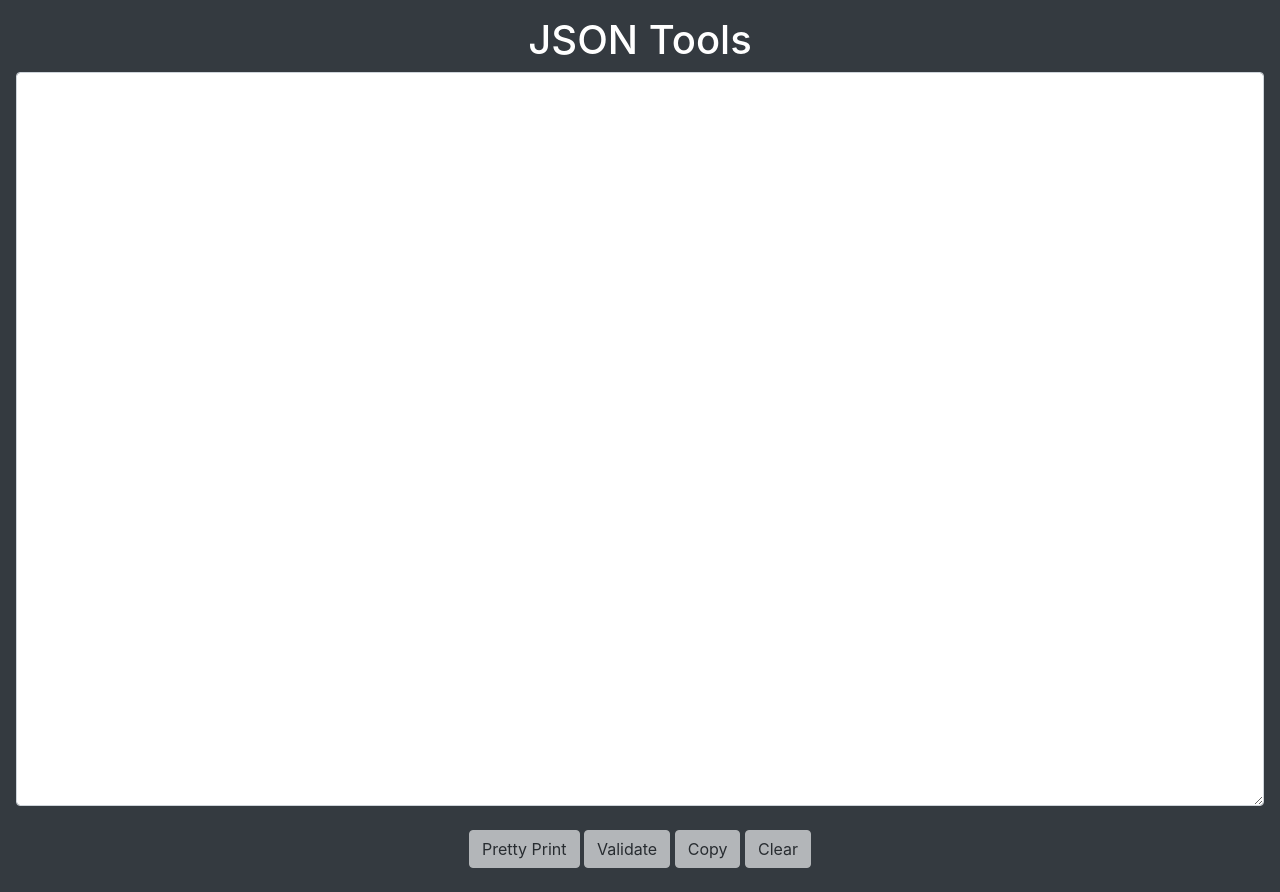
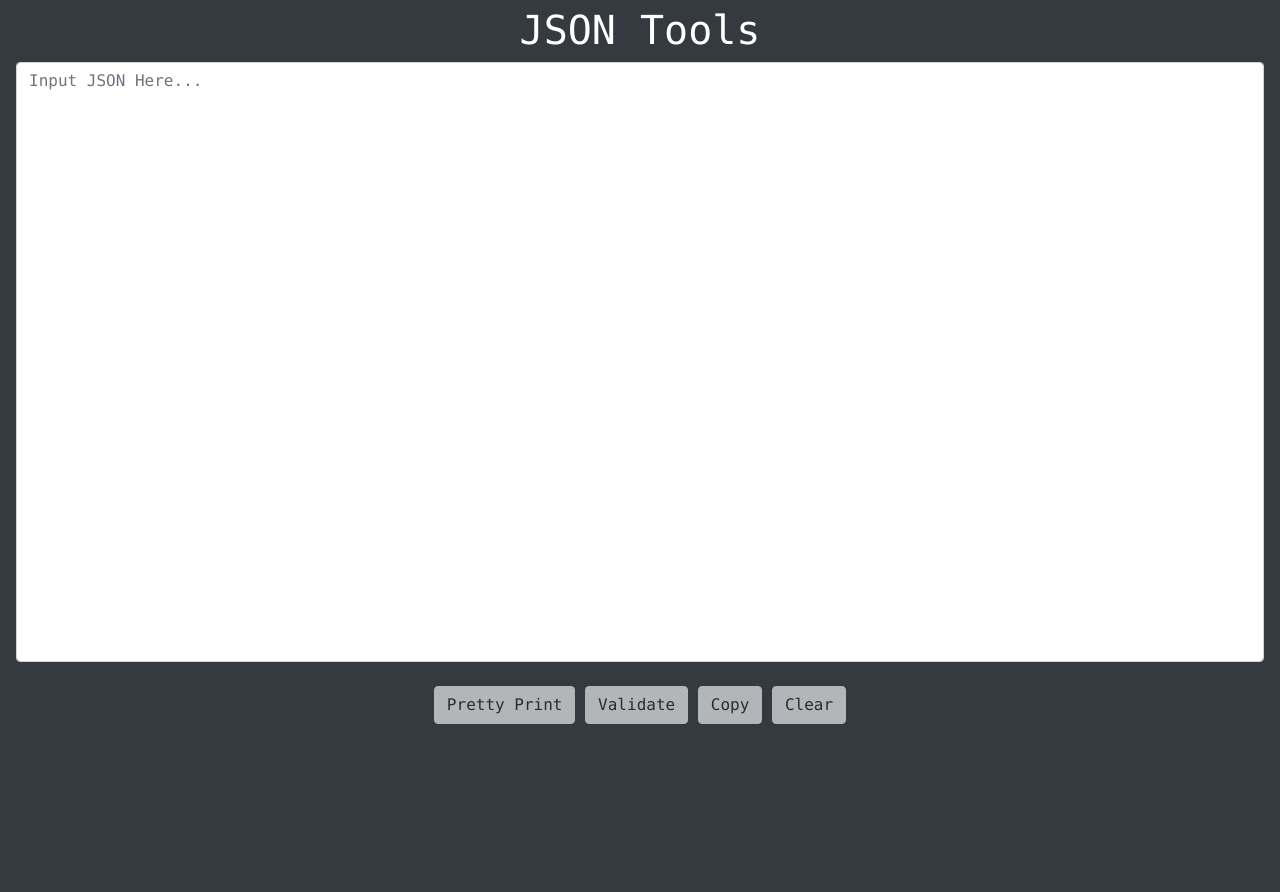
Before and after one commit to thomaschaplin/json-tools, a plain HTML site: page index.html in a window 1280 px wide. After the commit the page ends 800 px from the top, so only its background shows below. Drawn offline with nearby package versions, Linux system fonts and the light colour scheme.

Commit message:
Added CSS + Fixed textarea size

```diff
--- a/index.html
+++ b/index.html
@@ -1,24 +1,46 @@
-
 <!DOCTYPE html>
 <html lang="en">
+
 <head>
     <meta charset="UTF-8">
     <meta name="author" content="Thomas Chaplin">
     <meta name="viewport" content="width=device-width, initial-scale=1">
     <title>JSON Tools</title>
-        <link rel="stylesheet" href="https://stackpath.bootstrapcdn.com/bootstrap/4.1.3/css/bootstrap.min.css" integrity="sha384-MCw98/SFnGE8fJT3GXwEOngsV7Zt27NXFoaoApmYm81iuXoPkFOJwJ8ERdknLPMO" crossorigin="anonymous">
+    <link rel="stylesheet" href="https://stackpath.bootstrapcdn.com/bootstrap/4.1.3/css/bootstrap.min.css" integrity="sha384-MCw98/SFnGE8fJT3GXwEOngsV7Zt27NXFoaoApmYm81iuXoPkFOJwJ8ERdknLPMO"
+        crossorigin="anonymous">
 </head>
+
 <body class="p-3 mb-2 bg-dark text-white">
-    <div align="center">
-        <h1 style="text-align:center">JSON Tools</h1>
-        <textarea class="form-control" id="jsonField" onkeyup="blankText()" cols=20 rows=30></textarea>
+    <div>
+        <h1>JSON Tools</h1>
+        <textarea class="form-control" id="jsonField" onkeyup="blankText()" placeholder="Input JSON Here..."></textarea>
         <br>
         <button type="button" class="btn btn-light" id="pretty-button" onclick="prettyPrint()" disabled>Pretty Print</button>
-        <button type="button" class="btn btn-light" id="validate-button" onclick="validateJson($('#jsonField').value)" disabled>Validate</button>
+        <button type="button" class="btn btn-light" id="validate-button" onclick="validateJson($('#jsonField').value)"
+            disabled>Validate</button>
         <button type="button" class="btn btn-light" id="copy-button" onclick="copyText('pretty')" disabled>Copy</button>
         <button type="button" class="btn btn-light" id="copy-button" onclick="clearText()" disabled>Clear</button>
     </div>
 </body>
+<style>
+    body {
+        position: absolute;
+        width: 100%;
+        height: 20px;
+        top: 0%;
+        margin-top: -10px;
+        bottom: 0%;
+        text-align: center;
+        font-family: "Consolas";
+    }
+
+    textarea {
+        overflow: auto;
+        resize: none;
+        min-height: 75vh;
+    }
+</style>
+
 <script>
     function prettyPrint() {
         var ugly = document.getElementById('jsonField').value
@@ -31,19 +53,19 @@
         textToCopy.select()
         document.execCommand("copy")
     }
-        function validateJson(){
+    function validateJson() {
         let textToCopy = document.getElementById(`jsonField`)
         try {
             JSON.parse(textToCopy.value)
             alert("Valid JSON")
-            } catch(err) {
+        } catch (err) {
             alert(err)
         }
     }
     function blankText() {
-            const btnList= $('.btn')
-			const flag = document.getElementById("jsonField").value===""
-				for(let i in btnList) {
+        const btnList = $('.btn')
+        const flag = document.getElementById("jsonField").value === ""
+        for (let i in btnList) {
             btnList[i].disabled = flag
         }
     }
@@ -52,9 +74,14 @@
         blankText()
     }
 </script>
+
 <!-- Optional JavaScript -->
 <!-- jQuery first, then Popper.js, then Bootstrap JS -->
-    <script src="https://code.jquery.com/jquery-3.3.1.slim.min.js" integrity="sha384-q8i/X+965DzO0rT7abK41JStQIAqVgRVzpbzo5smXKp4YfRvH+8abtTE1Pi6jizo" crossorigin="anonymous"></script>
-    <script src="https://cdnjs.cloudflare.com/ajax/libs/popper.js/1.14.3/umd/popper.min.js" integrity="sha384-ZMP7rVo3mIykV+2+9J3UJ46jBk0WLaUAdn689aCwoqbBJiSnjAK/l8WvCWPIPm49" crossorigin="anonymous"></script>
-    <script src="https://stackpath.bootstrapcdn.com/bootstrap/4.1.3/js/bootstrap.min.js" integrity="sha384-ChfqqxuZUCnJSK3+MXmPNIyE6ZbWh2IMqE241rYiqJxyMiZ6OW/JmZQ5stwEULTy" crossorigin="anonymous"></script>
+<script src="https://code.jquery.com/jquery-3.3.1.slim.min.js" integrity="sha384-q8i/X+965DzO0rT7abK41JStQIAqVgRVzpbzo5smXKp4YfRvH+8abtTE1Pi6jizo"
+    crossorigin="anonymous"></script>
+<script src="https://cdnjs.cloudflare.com/ajax/libs/popper.js/1.14.3/umd/popper.min.js" integrity="sha384-ZMP7rVo3mIykV+2+9J3UJ46jBk0WLaUAdn689aCwoqbBJiSnjAK/l8WvCWPIPm49"
+    crossorigin="anonymous"></script>
+<script src="https://stackpath.bootstrapcdn.com/bootstrap/4.1.3/js/bootstrap.min.js" integrity="sha384-ChfqqxuZUCnJSK3+MXmPNIyE6ZbWh2IMqE241rYiqJxyMiZ6OW/JmZQ5stwEULTy"
+    crossorigin="anonymous"></script>
+
 </html>
```
Lines whose indentation alone changed are shown as unchanged.
